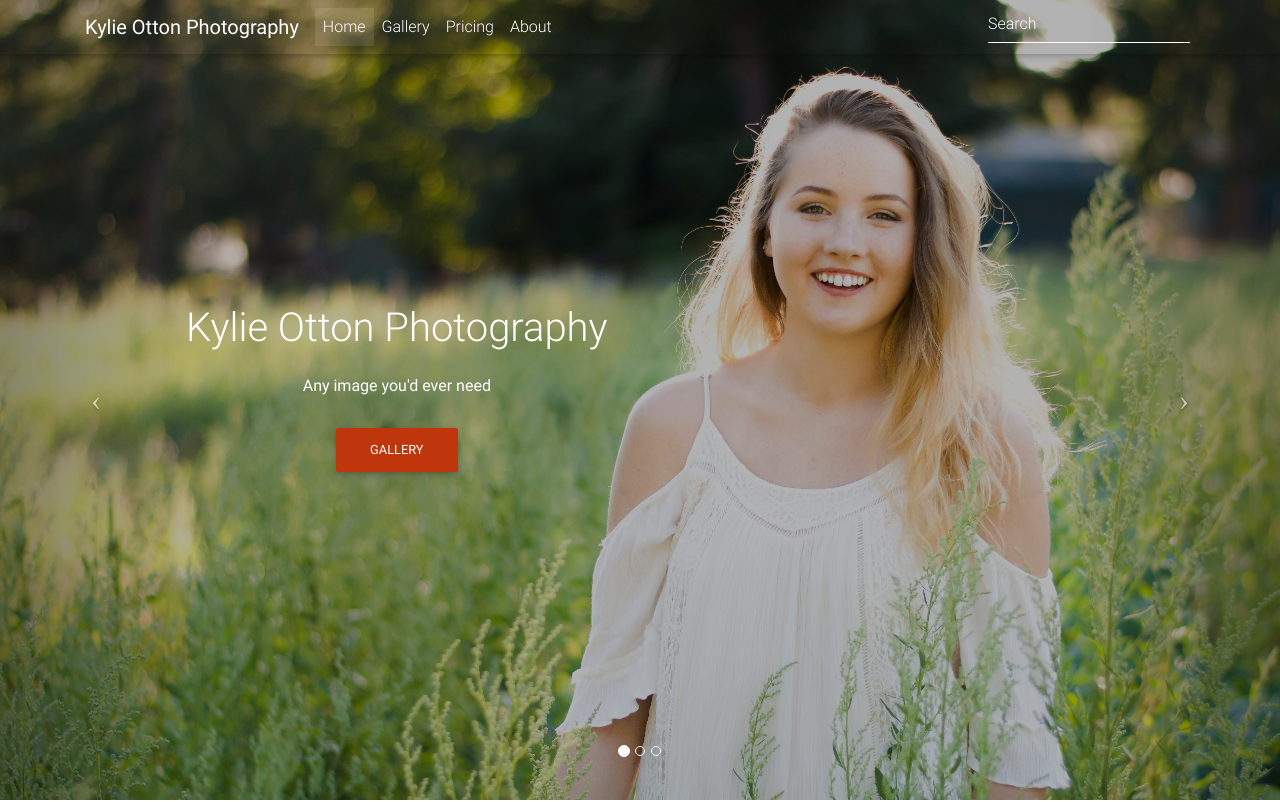
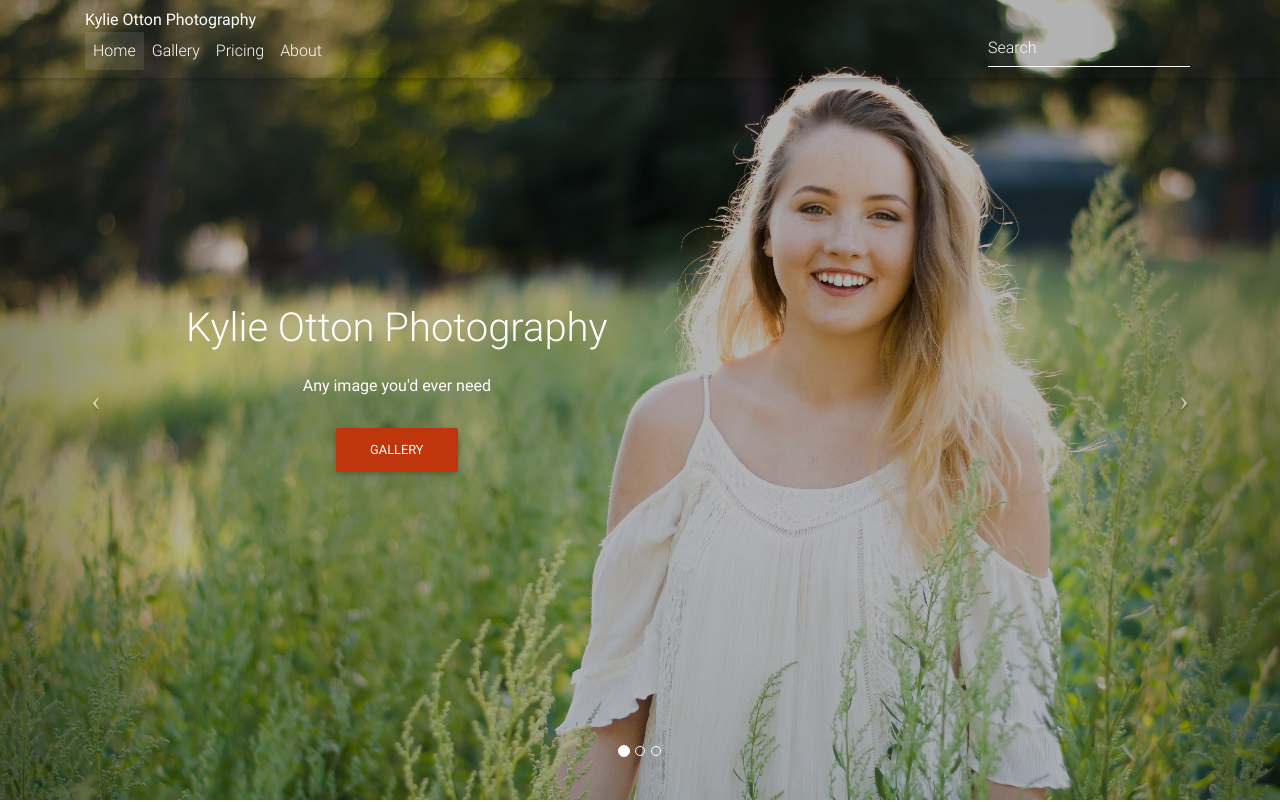
Before and after one commit to PatrickDesign/kylie, a plain HTML site: page index.html in a window 1280 px wide. Shown: the top 802 px of the page. Drawn offline with Linux system fonts and the light colour scheme.

Commit message:
Update index.html

```diff
--- a/index.html
+++ b/index.html
@@ -39,7 +39,7 @@
         <!--Collapse content-->
         <div class="collapse navbar-toggleable-xs" id="collapseEx">
             <!--Navbar Brand-->
-            <a class="navbar-brand" href="#">Kylie Otton Photography</a>
+            <a class="nav-link" href="#" href="#">Kylie Otton Photography</a>
             <!--Links-->
             <ul class="nav navbar-nav">
                 <li class="nav-item active">
```
